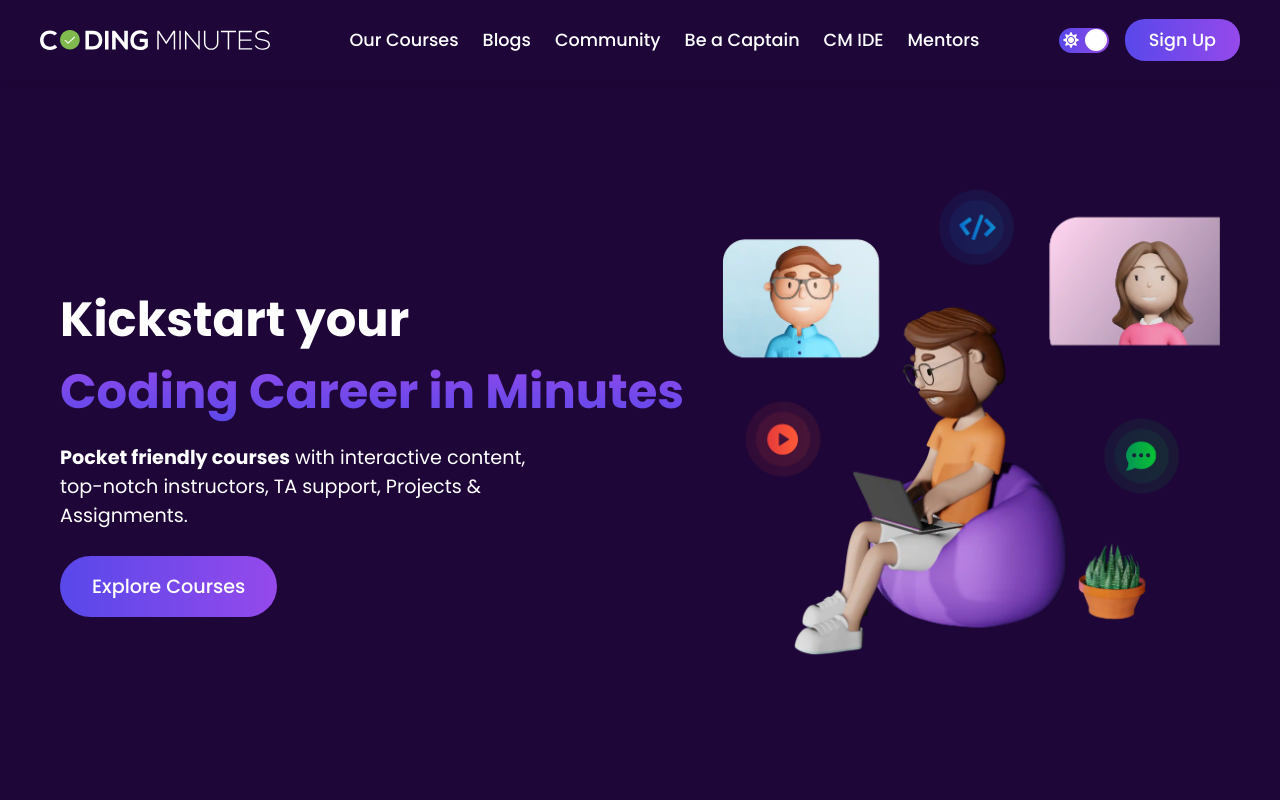
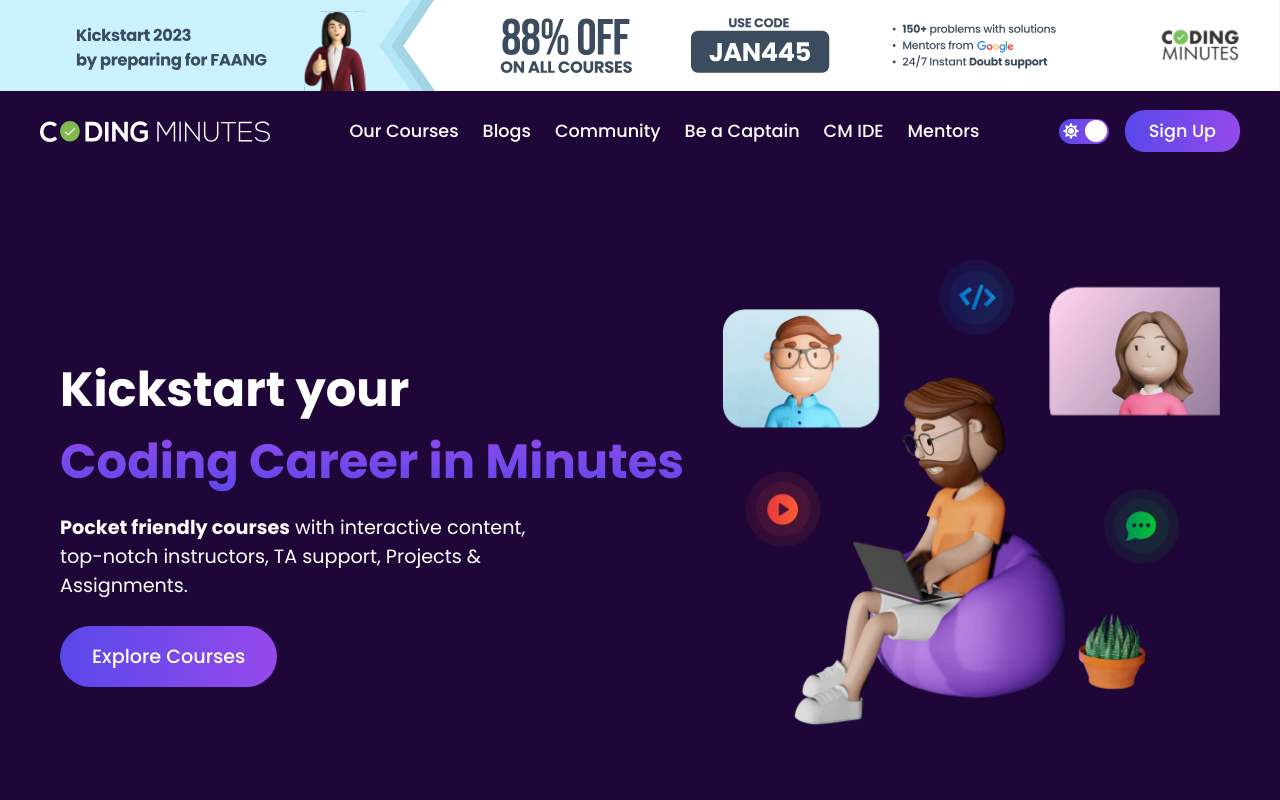
Before and after one commit to coding-minutes/coding-minutes-r1, a React (Create React App) app: page / in a window 1280 px wide. Shown: the top 800 px of the page. Built offline with nearby package versions, Linux system fonts and the light colour scheme.

Commit message:
added advertisement

```diff
--- /dev/null
+++ b/src/assets/advertisementImages/index.js
@@ -0,0 +1,2 @@
+export {default as desktopAdvertisement} from './jan445Desktop.svg'
+export {default as mobileAdvertisement} from './jan445Mobile.svg'
--- a/src/components/advertisement/Advertisement.jsx
+++ b/src/components/advertisement/Advertisement.jsx
@@ -1,8 +1,38 @@
-import React from 'react'
+import React, { useState, useEffect } from 'react'
+
+import { desktopAdvertisement, mobileAdvertisement } from '../../assets/advertisementImages'
+import './advertisement.css'
 
 const Advertisement = () => {
+  const [isMobile, setIsMobile] = useState(false);
+  const [width, setWidth] = useState(window.innerWidth);
+
+  const updateDimensions = () => {
+    const { innerWidth: width } = window;
+    setWidth(width);
+  }
+
+  useEffect(() => {
+    window.addEventListener("resize", updateDimensions);
+    return () => window.removeEventListener("resize", updateDimensions);
+  }, [width]);
+
+  useEffect(() => {
+    if (width <= 700) {
+      setIsMobile(true);
+    } else {
+      setIsMobile(false);
+    }
+  }, [width]);
+
+  console.log(width);
+
   return (
-    <div className="components-outer-container" >Advertisement</div>
+    <div className="components-outer-container" >
+      <div className={isMobile ? "advertisement-mobile" : "advertisement-desktop"}>
+        <img src={isMobile ? mobileAdvertisement : desktopAdvertisement} alt="" />
+      </div>
+    </div>
   )
 }
 
--- /dev/null
+++ b/src/components/advertisement/advertisement.css
@@ -0,0 +1,12 @@
+.advertisement-desktop {
+height: 80%;
+}
+.advertisement-desktop img {
+width: 100%;
+}
+.advertisement-mobile {
+height: 60px;
+}
+.advertisement-mobile img {
+height: 100%;
+}
--- a/src/components/header/header.css
+++ b/src/components/header/header.css
@@ -13,7 +13,8 @@
   min-height: 100vh;
   margin: 50px 40px 0 40px;
   /* box-shadow: 0 2px 4px 0 rgba(0, 0, 0, 0.1); */
-  color: var(--primary-color)
+  color: var(--primary-color);
+  margin-top: 120px; /*remove after removing advertisement*/
 }
 .header-container .left {
   display: flex;
@@ -56,6 +57,7 @@
     align-items: center;
     padding-top: 180px;
     margin: 0px 20px 0 20px;
+    margin-top: 100px; /*remove after removing advertisement*/
   }
   .header-container .left {
     text-align: center;
@@ -80,6 +82,7 @@
 .header-container {
     margin-top: 75px;
     padding-top: 0;
+    margin-top: 150px; /*remove after removing advertisement*/
 }
 
     .header-container .left .first {
--- a/src/containers/navContainer/NavContainer.js
+++ b/src/containers/navContainer/NavContainer.js
@@ -6,7 +6,7 @@ import './navContainer.css'
 const NavContainer = () => {
   return (
     <div className="fixed-nav">
-      {/* <Advertisement /> */}
+      <Advertisement />
       <Navbar />
     </div>
   )
--- a/src/data/courseData.js
+++ b/src/data/courseData.js
@@ -3,7 +3,7 @@ import { teamData } from "./teamData"
 import { whyCMData } from './whyCMData'
 
 export const couponCode = "JAN445";
-const currentPrice = "₹445 + Taxes";
+const currentPrice = "₹389"; // ₹445 + Taxes
 
 export const courseData = [
     {
--- a/src/pages/coursePage/CoursePage.js
+++ b/src/pages/coursePage/CoursePage.js
@@ -122,17 +122,15 @@ const CoursePage = () => {
                       </div>
                     </div>
                   </div>
-
                 ))}
-
-
-
               </div>
             </div>
           </div>
         </div>
       </div>
+
       <WhyCM />
+
       <div className="coursepage-second-outer-container">
       <div className="coursepage-second-container" data-aos="fade-up">
         <div className="left">
```
Also changed, not shown: src/assets/advertisementImages/jan445Desktop.svg (added), src/assets/advertisementImages/jan445Mobile.svg (added).
